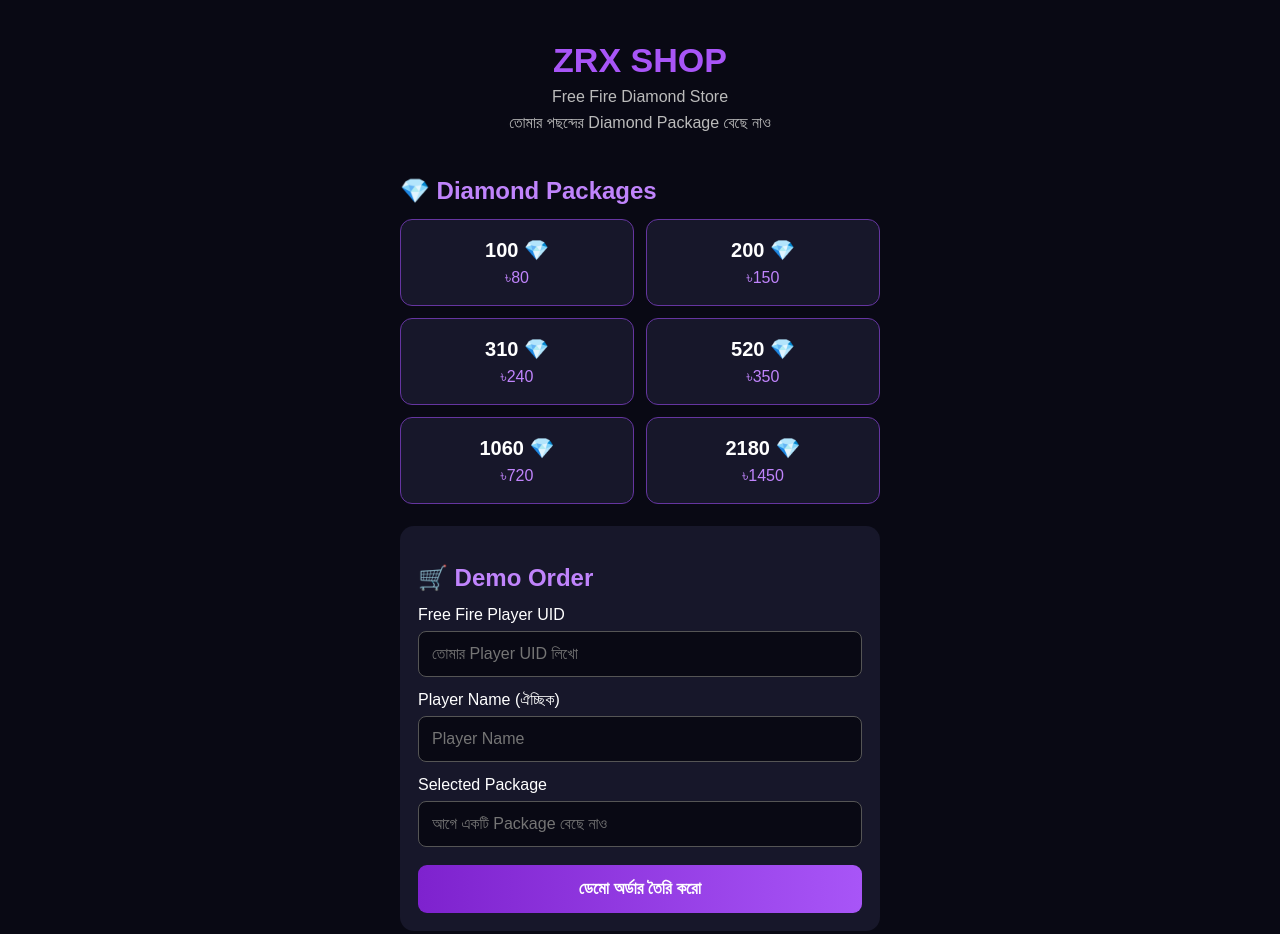
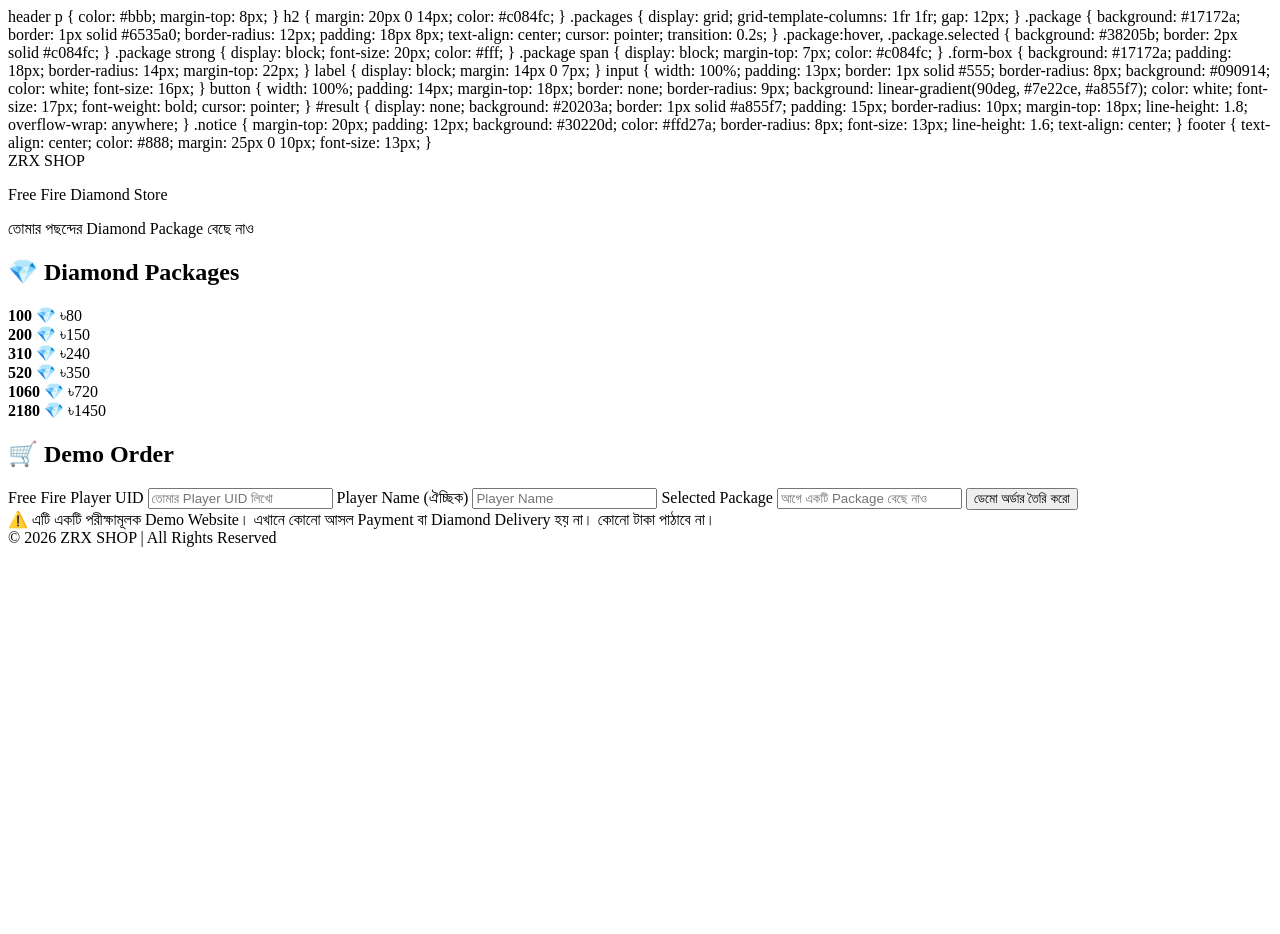
Before and after one commit to pixzerox15-design/zrx-topup-backend, a plain HTML site: page index.html in a window 1280 px wide. Shown: the top 934 px of the page. After the commit the page ends 800 px from the top, so only its background shows below. Drawn offline with Linux system fonts and the light colour scheme.

Commit message:
Fix HTML formatting and remove unnecessary styles

```diff
--- a/index.html
+++ b/index.html
@@ -1,40 +1,3 @@
-<!DOCTYPE html>
-<html lang="bn">
-<head>
-<meta charset="UTF-8">
-<meta name="viewport" content="width=device-width, initial-scale=1.0">
-<title>ZRX SHOP - Free Fire Diamond</title>
-
-<style>
-* {
-  box-sizing: border-box;
-  margin: 0;
-  padding: 0;
-}
-
-body {
-  font-family: Arial, sans-serif;
-  background: #090914;
-  color: white;
-  padding: 16px;
-}
-
-.container {
-  max-width: 480px;
-  margin: auto;
-}
-
-header {
-  text-align: center;
-  padding: 25px 10px;
-}
-
-.logo {
-  color: #a855f7;
-  font-size: 34px;
-  font-weight: bold;
-}
-
 header p {
   color: #bbb;
   margin-top: 8px;
@@ -280,4 +243,4 @@ function escapeHTML(value) {
 </script>
 
 </body>
-</html>
+  </html>
```
